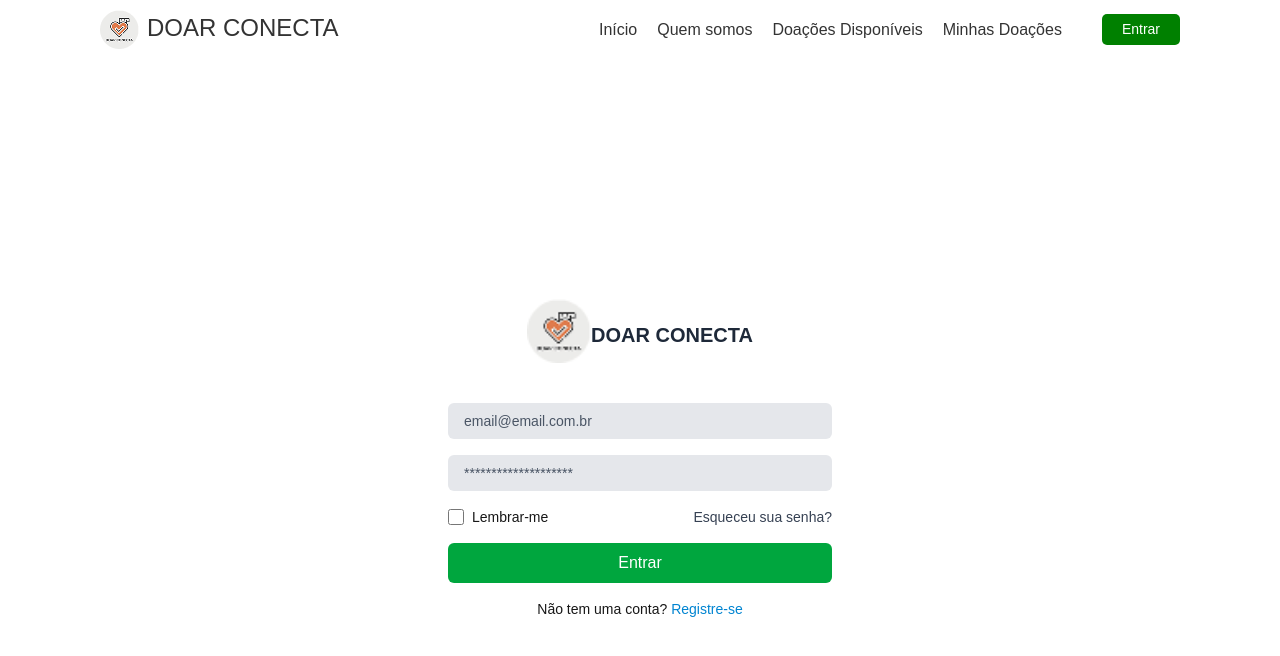
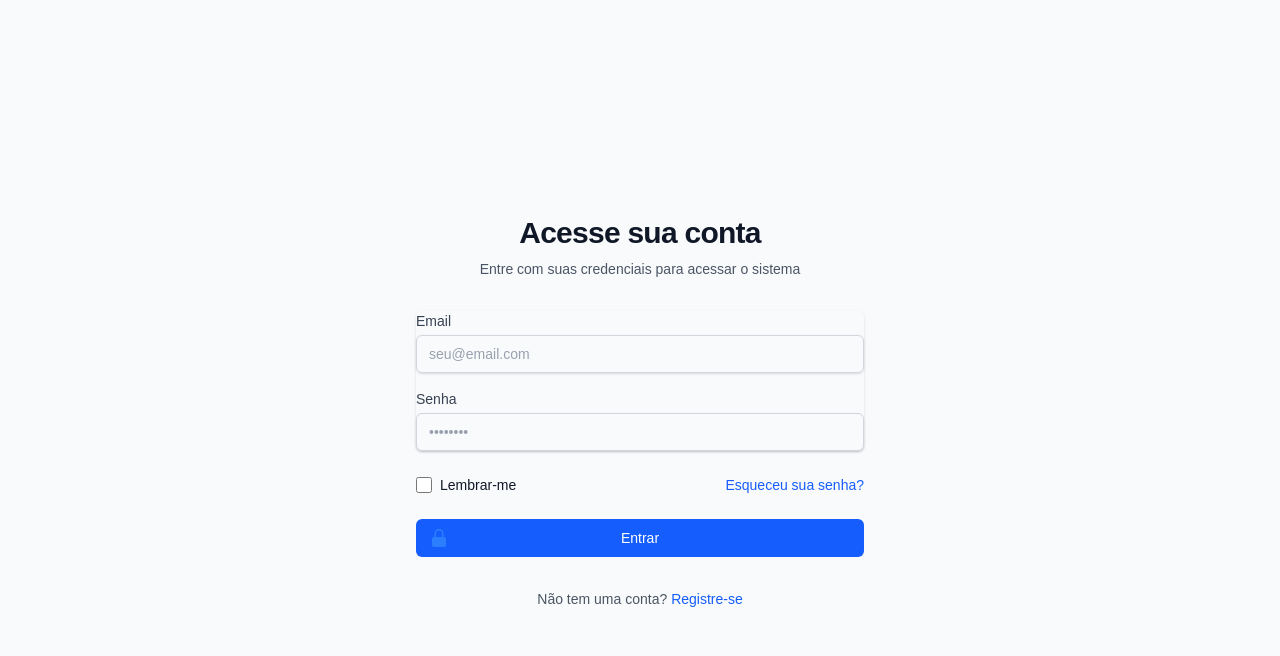
Before and after one commit to Doar-Conecta/doarconecta_full, a Next.js app: page /login in a window 1280 px wide. Shown: the top 656 px of the page. Built offline with nearby package versions, Linux system fonts and the light colour scheme.

Commit message:
fix: revert login

```diff
--- a/app/login/page.tsx
+++ b/app/login/page.tsx
@@ -1,107 +1,35 @@
-"use client";
+'use client'
+import React from 'react';
+import LoginForm from '../../components/LoginForm';
 
-import React, { useState } from "react";
-import Image from "next/image";
-import Navbar from '@/components/Navbar';
-
-interface LoginFormProps {
-  onSubmit: (email: string, senha: string) => void;
-}
-
-const LoginForm: React.FC<LoginFormProps> = ({ onSubmit }) => {
-  const [email, setEmail] = useState("");
-  const [senha, setSenha] = useState("");
-  const [erro, setErro] = useState<string | null>(null);
-
-  const handleSubmit = (evento: React.FormEvent<HTMLFormElement>) => {
-    evento.preventDefault();
-    onSubmit(email, senha);
+const Login = () => {
+  const handleSubmit = async (email: string, senha: string) => {
+    try {
+      // Lógica de autenticação aqui
+      const resposta = await fetch('/api/login', {
+        method: 'POST',
+        headers: { 'Content-Type': 'application/json' },
+        credentials:"include",
+        body: JSON.stringify({ email, senha }),
+      });
+      const dados = await resposta.json();
+      if (!resposta.ok) {
+        alert(dados.message);
+      } else {
+        // Redirecionar para a página principal
+        window.location.href = '/';
+      }
+    } catch (erro) {
+      alert('Erro ao autenticar');
+    }
   };
 
   return (
     <div>
-      <Navbar />
-      <div className="flex min-h-screen flex-col items-center justify-center px-4 py-12">
-        <div className="flex flex-row items-center space-y-2">
-          <Image
-            src="/doarconecta-logo.png"
-            alt="Doar Conecta Logo"
-            width={64}
-            height={64}
-          />
-          <h1 className="text-xl font-semibold text-gray-800">DOAR CONECTA</h1>
-        </div>
 
-        <form onSubmit={handleSubmit} className="mt-8 w-full max-w-sm space-y-4">
-          <div>
-            <label htmlFor="email" className="sr-only">
-              Email
-            </label>
-            <input
-              id="email"
-              name="email"
-              type="email"
-              required
-              placeholder="email@email.com.br"
-              value={email}
-              onChange={(e) => setEmail(e.target.value)}
-              className="w-full rounded-md bg-gray-200 px-4 py-2 text-sm outline-none placeholder-gray-600"
-            />
-          </div>
-
-          <div>
-            <label htmlFor="senha" className="sr-only">
-              Senha
-            </label>
-            <input
-              id="senha"
-              name="senha"
-              type="password"
-              required
-              placeholder="********************"
-              value={senha}
-              onChange={(e) => setSenha(e.target.value)}
-              className="w-full rounded-md bg-gray-200 px-4 py-2 text-sm outline-none placeholder-gray-600"
-            />
-          </div>
-
-          <div className="flex items-center justify-between text-sm">
-            <label className="flex items-center space-x-2">
-              <input
-                type="checkbox"
-                className="h-4 w-4 rounded border-gray-300"
-              />
-              <span>Lembrar-me</span>
-            </label>
-
-            <a href="#" className="text-gray-700 hover:underline">
-              Esqueceu sua senha?
-            </a>
-          </div>
-
-          {erro && (
-            <div className="rounded-md bg-red-100 p-3 text-sm text-red-700">
-              {erro}
-            </div>
-          )}
-
-          <button
-            type="submit"
-            className="w-full rounded-md bg-green-600 py-2 text-white hover:bg-green-700"
-          >
-            Entrar
-          </button>
-
-          <p className="text-center text-sm">
-            Não tem uma conta?{" "}
-            <a href="/registrar" className="text-sky-600 hover:underline">
-              Registre-se
-            </a>
-          </p>
-        </form>
-      </div>
+      <LoginForm onSubmit={handleSubmit} />
     </div>
   );
 };
 
-export default LoginForm;
+export default Login;
--- a/components/LoginForm.tsx
+++ b/components/LoginForm.tsx
@@ -1,16 +1,15 @@
 "use client";
 
-import React, { useState } from "react";
-import Image from "next/image";
+import React, { useState } from 'react';
 
 interface LoginFormProps {
   onSubmit: (email: string, senha: string) => void;
 }
 
 const LoginForm: React.FC<LoginFormProps> = ({ onSubmit }) => {
-  const [email, setEmail] = useState("");
-  const [senha, setSenha] = useState("");
-  const [erro, setErro] = useState<string | null>(null);
+  const [email, setEmail] = useState('');
+  const [senha, setSenha] = useState('');
+  const [erro, setErro] = useState(null);
 
   const handleSubmit = (evento: React.FormEvent<HTMLFormElement>) => {
     evento.preventDefault();
@@ -18,84 +17,122 @@ const LoginForm: React.FC<LoginFormProps> = ({ onSubmit }) => {
   };
 
   return (
-    <div className="flex flex-row items-center justify-center px-4 py-12">
-      <div className="flex flex-col items-center space-y-2">
-        <Image
-          src="/doarconecta-logo.png"
-          alt="Doar Conecta Logo"
-          width={64}
-          height={64}
-        />
-        <h1 className="text-xl font-semibold text-gray-800">DOAR CONECTA</h1>
+    <div className="flex min-h-screen items-center justify-center bg-gray-50 px-4 py-12 sm:px-6 lg:px-8">
+      <div className="w-full max-w-md space-y-8">
+        <div className="text-center">
+          <h2 className="mt-6 text-3xl font-bold tracking-tight text-gray-900">
+            Acesse sua conta
+          </h2>
+          <p className="mt-2 text-sm text-gray-600">
+            Entre com suas credenciais para acessar o sistema
+          </p>
         </div>
 
-      <form onSubmit={handleSubmit} className="mt-8 w-full max-w-sm space-y-4">
+        <form onSubmit={handleSubmit} className="mt-8 space-y-6">
+          <div className="space-y-4 rounded-md shadow-sm">
             <div>
-          <label htmlFor="email" className="sr-only">
+              <label htmlFor="email" className="block text-sm font-medium text-gray-700">
                 Email
               </label>
+              <div className="mt-1">
                 <input
                   id="email"
                   name="email"
                   type="email"
+                  autoComplete="email"
                   required
-            placeholder="email@email.com.br"
                   value={email}
-            onChange={(e) => setEmail(e.target.value)}
-            className="w-full rounded-md bg-gray-200 px-4 py-2 text-sm outline-none placeholder-gray-600"
+                  onChange={(evento) => setEmail(evento.target.value)}
+                  className="block w-full appearance-none rounded-md border border-gray-300 px-3 py-2 placeholder-gray-400 shadow-sm focus:border-blue-500 focus:outline-none focus:ring-blue-500 sm:text-sm"
+                  placeholder="seu@email.com"
                 />
+              </div>
             </div>
 
             <div>
-          <label htmlFor="senha" className="sr-only">
+              <label htmlFor="senha" className="block text-sm font-medium text-gray-700">
                 Senha
               </label>
+              <div className="mt-1">
                 <input
                   id="senha"
                   name="senha"
                   type="password"
+                  autoComplete="current-password"
                   required
-            placeholder="********************"
                   value={senha}
-            onChange={(e) => setSenha(e.target.value)}
-            className="w-full rounded-md bg-gray-200 px-4 py-2 text-sm outline-none placeholder-gray-600"
+                  onChange={(evento) => setSenha(evento.target.value)}
+                  className="block w-full appearance-none rounded-md border border-gray-300 px-3 py-2 placeholder-gray-400 shadow-sm focus:border-blue-500 focus:outline-none focus:ring-blue-500 sm:text-sm"
+                  placeholder="••••••••"
                 />
               </div>
+            </div>
+          </div>
 
-        <div className="flex items-center justify-between text-sm">
-          <label className="flex items-center space-x-2">
+          <div className="flex items-center justify-between">
+            <div className="flex items-center">
               <input
+                id="lembrar-me"
+                name="lembrar-me"
                 type="checkbox"
-              className="h-4 w-4 rounded border-gray-300"
+                className="h-4 w-4 rounded border-gray-300 text-blue-600 focus:ring-blue-500"
               />
-            <span>Lembrar-me</span>
+              <label htmlFor="lembrar-me" className="ml-2 block text-sm text-gray-900">
+                Lembrar-me
               </label>
+            </div>
 
-          <a href="#" className="text-gray-700 hover:underline">
+            <div className="text-sm">
+              <a href="#" className="font-medium text-blue-600 hover:text-blue-500">
                 Esqueceu sua senha?
               </a>
             </div>
+          </div>
 
           {erro && (
-          <div className="rounded-md bg-red-100 p-3 text-sm text-red-700">
-            {erro}
+            <div className="rounded-md bg-red-50 p-4">
+              <div className="flex">
+                <div className="flex-shrink-0">
+                  {/* SVG for alert icon */}
+                  <svg className="h-5 w-5 text-red-400" xmlns="http://www.w3.org/2000/svg" viewBox="0 0 20 20" fill="currentColor" aria-hidden="true">
+                    <path fillRule="evenodd" d="M10 18a8 8 0 100-16 8 8 0 000 16zM8.28 7.22a.75.75 0 00-1.06 1.06L8.94 10l-1.72 1.72a.75.75 0 101.06 1.06L10 11.06l1.72 1.72a.75.75 0 101.06-1.06L11.06 10l1.72-1.72a.75.75 0 00-1.06-1.06L10 8.94 8.28 7.22z" clipRule="evenodd" />
+                  </svg>
+                </div>
+                <div className="ml-3">
+                  <h3 className="text-sm font-medium text-red-800">Erro ao entrar</h3>
+                  <div className="mt-2 text-sm text-red-700">
+                    <p>{erro}</p>
+                  </div>
+                </div>
+              </div>
             </div>
           )}
 
+          <div>
             <button
               type="submit"
-          className="w-full rounded-md bg-green-600 py-2 text-white hover:bg-green-700"
+              className="group relative flex w-full justify-center rounded-md border border-transparent bg-blue-600 px-4 py-2 text-sm font-medium text-white hover:bg-blue-700 focus:outline-none focus:ring-2 focus:ring-blue-500 focus:ring-offset-2"
             >
+              <span className="absolute inset-y-0 left-0 flex items-center pl-3">
+                {/* SVG for lock icon */}
+                <svg className="h-5 w-5 text-blue-500 group-hover:text-blue-400" xmlns="http://www.w3.org/2000/svg" viewBox="0 0 20 20" fill="currentColor" aria-hidden="true">
+                  <path fillRule="evenodd" d="M10 1a4.5 4.5 0 00-4.5 4.5V9H5a2 2 0 00-2 2v6a2 2 0 002 2h10a2 2 0 002-2v-6a2 2 0 00-2-2h-.5V5.5A4.5 4.5 0 0010 1zm3 8V5.5a3 3 0 10-6 0V9h6z" clipRule="evenodd" />
+                </svg>
+              </span>
               Entrar
             </button>
+          </div>
+        </form>
 
-        <p className="text-center text-sm">
-          Não tem uma conta?{" "}
-          <a href="/registrar" className="text-sky-600 hover:underline">
+        <div className="mt-6 text-center">
+          <p className="text-sm text-gray-600">
+            Não tem uma conta?{' '}
+            <a href="/registrar" className="font-medium text-blue-600 hover:text-blue-500">
               Registre-se
             </a>
           </p>
-      </form>
+        </div>
+      </div>
     </div>
   );
 };
```
Lines whose indentation alone changed are shown as unchanged.
